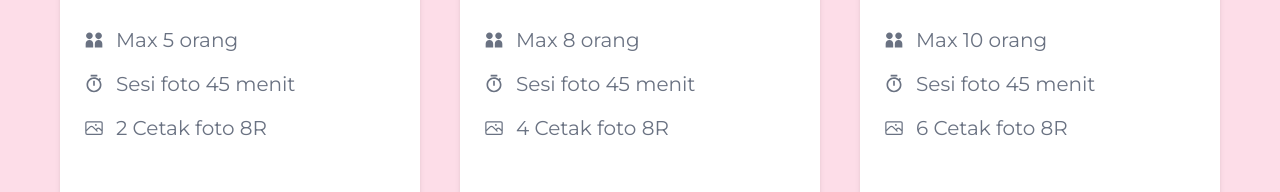
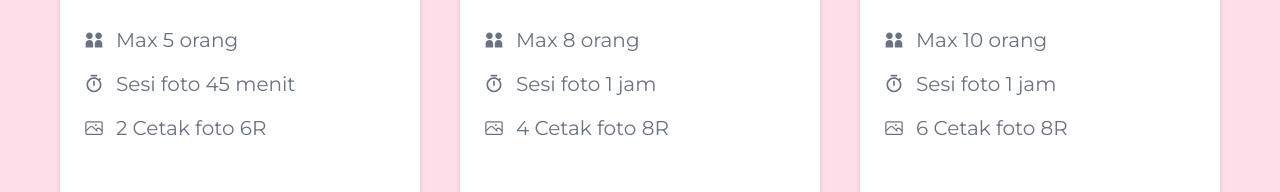
Before and after one commit to benayajosuaa/photoscape-frontend, a Next.js app: page /pricing in a window 1280 px wide. Shown: the part 502-694 px from the top of the page. Built offline with nearby package versions, Linux system fonts and the light colour scheme.

Commit message:
update : update judul-judul packages

```diff
--- a/src/app/pricing/page.tsx
+++ b/src/app/pricing/page.tsx
@@ -30,16 +30,16 @@ export default function Home() {
 
   const packages: Record<PackageCategory, PackageItem[]> = {
     studio: [
-      { title: "FAMILY LITE", price: "220.000", pax: "Max 5 orang", duration: "Sesi foto 45 menit", product:"2 Cetak foto 8R", paket:"/pricing/detail/famlite"},
-      { title: "FAMILY DELUXE", price: "400.000", pax: "Max 8 orang", duration: "Sesi foto 45 menit", product:"4 Cetak foto 8R", paket:"/pricing/detail/famdeluxe" },
-      { title: "FAMILY PREMIUM", price: "630.000", pax: "Max 10 orang", duration: "Sesi foto 45 menit", product:"6 Cetak foto 8R", paket:"/pricing/detail/fampremium" },
+      { title: "FAMILY LITE", price: "220.000", pax: "Max 5 orang", duration: "Sesi foto 45 menit", product:"2 Cetak foto 6R", paket:"/pricing/detail/famlite"},
+      { title: "FAMILY DELUXE", price: "400.000", pax: "Max 8 orang", duration: "Sesi foto 1 jam", product:"4 Cetak foto 8R", paket:"/pricing/detail/famdeluxe" },
+      { title: "FAMILY PREMIUM", price: "630.000", pax: "Max 10 orang", duration: "Sesi foto 1 jam", product:"6 Cetak foto 8R", paket:"/pricing/detail/fampremium" },
     ],
     selfphoto: [
-      { title: "SELF BASIC", price: "80.000", pax: "30 menit", duration: "Sesi foto 45 menit", product:"2 Cetak foto 8R", paket:"/pricing/detail/selfbasic" },
-      { title: "SELF BASIC", price: "80.000", pax: "30 menit", duration: "Sesi foto 45 menit", product:"2 Cetak foto 8R", paket:"/pricing/detail/selfbasic" },
+      { title: "GROUP LITE", price: "120.000", pax: "Max 6 orang", duration: "Sesi foto 45 menit", product:"3 foto fisik", paket:"/pricing/detail/group-lite" },
+      { title: "GROUP DELUXE", price: "200.000", pax: "Max 10 orang", duration: "Sesi foto 1 jam", product:"5 foto fisik", paket:"/pricing/detail/group-deluxe" },
     ],
     photobox: [
-      { title: "BOX PREMIUM", price: "150.000", pax: "6 foto", duration: "Sesi foto 45 menit", product:"2 Cetak foto 8R", paket:"/pricing/detail/boxprem" },
+      { title: "PHOTO BOX MOMENTS", price: "40.000", pax: "4 foto", duration: "Sesi foto 10 menit", product:"2 Cetak Foto Strip", paket:"/pricing/detail/photobox" },
     ],
 
   }
```
